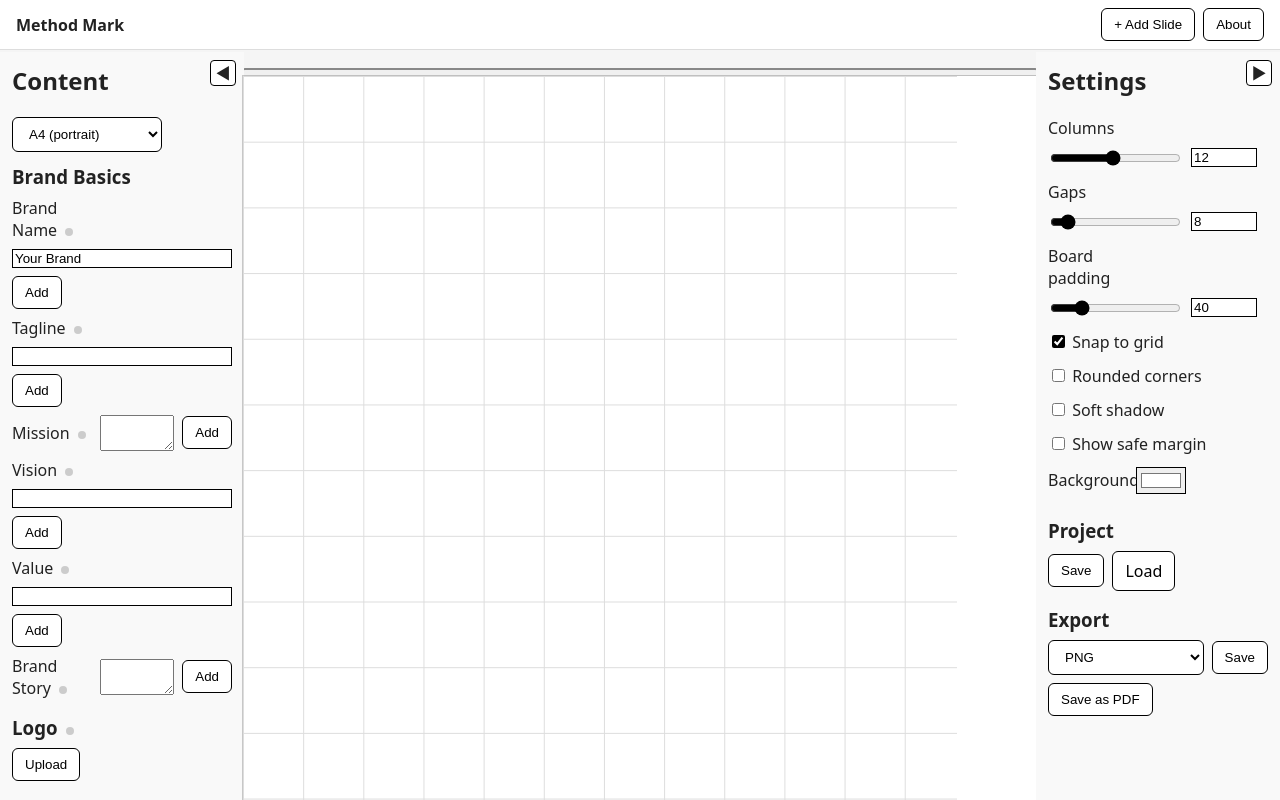
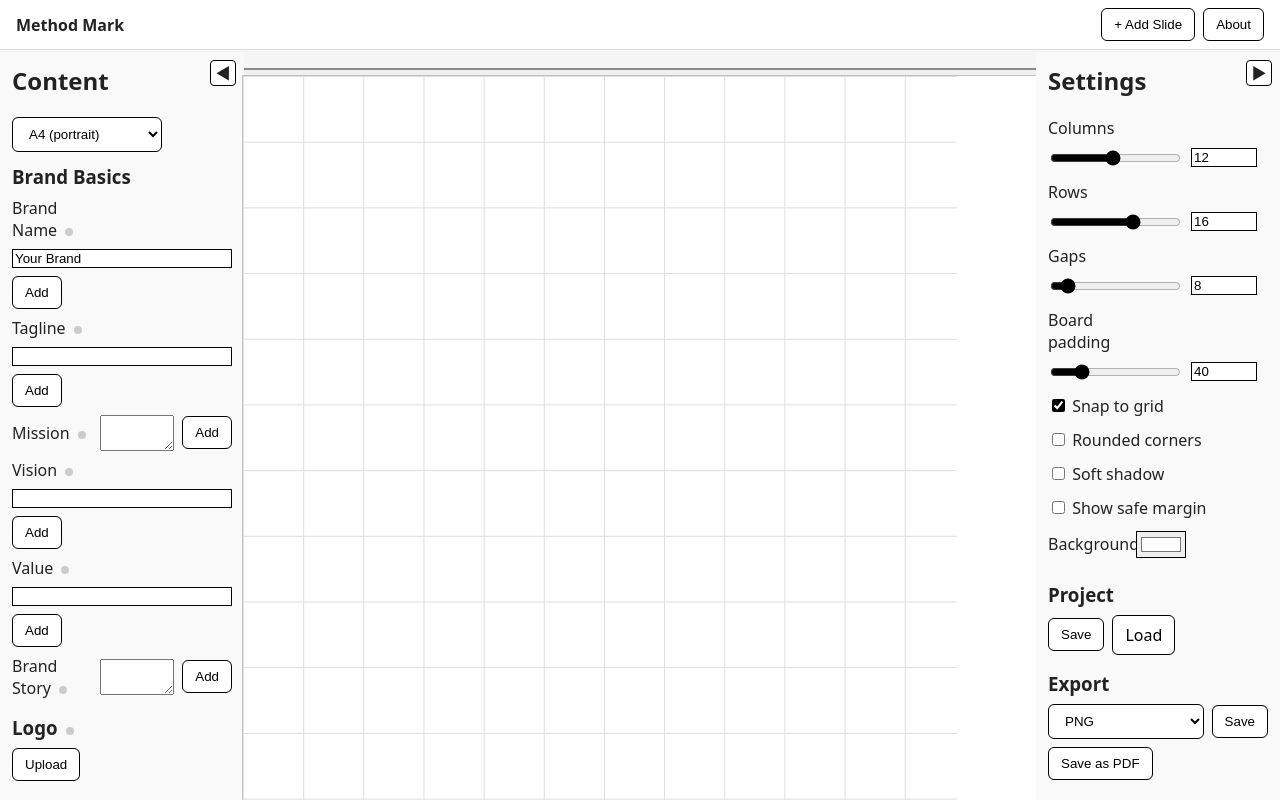
Before and after one commit to kngzero/Method-Mark, a React (Vite) app: page / in a window 1280 px wide. Shown: the top 800 px of the page. Built offline with nearby package versions, Linux system fonts and the light colour scheme.

Commit message:
Add row controls to grid settings

```diff
--- a/src/App.jsx
+++ b/src/App.jsx
@@ -406,6 +406,11 @@ export default function App() {
                 <input type="number" value={gridSettings.cols} onChange={e=>setGridSettings({...gridSettings, cols:parseInt(e.target.value)||1})} style={{ width:60 }} />
               </div>
               <div className="row" style={{ marginBottom:12 }}>
+                <label style={{ width:80 }}>Rows</label>
+                <input type="range" min="1" max="24" value={gridSettings.rows} onChange={e=>setGridSettings({...gridSettings, rows:parseInt(e.target.value)||1})} />
+                <input type="number" value={gridSettings.rows} onChange={e=>setGridSettings({...gridSettings, rows:parseInt(e.target.value)||1})} style={{ width:60 }} />
+              </div>
+              <div className="row" style={{ marginBottom:12 }}>
                 <label style={{ width:80 }}>Gaps</label>
                 <input type="range" min="0" max="100" value={gridSettings.gutter} onChange={e=>setGridSettings({...gridSettings, gutter:parseInt(e.target.value)||0})} />
                 <input type="number" value={gridSettings.gutter} onChange={e=>setGridSettings({...gridSettings, gutter:parseInt(e.target.value)||0})} style={{ width:60 }} />
```
